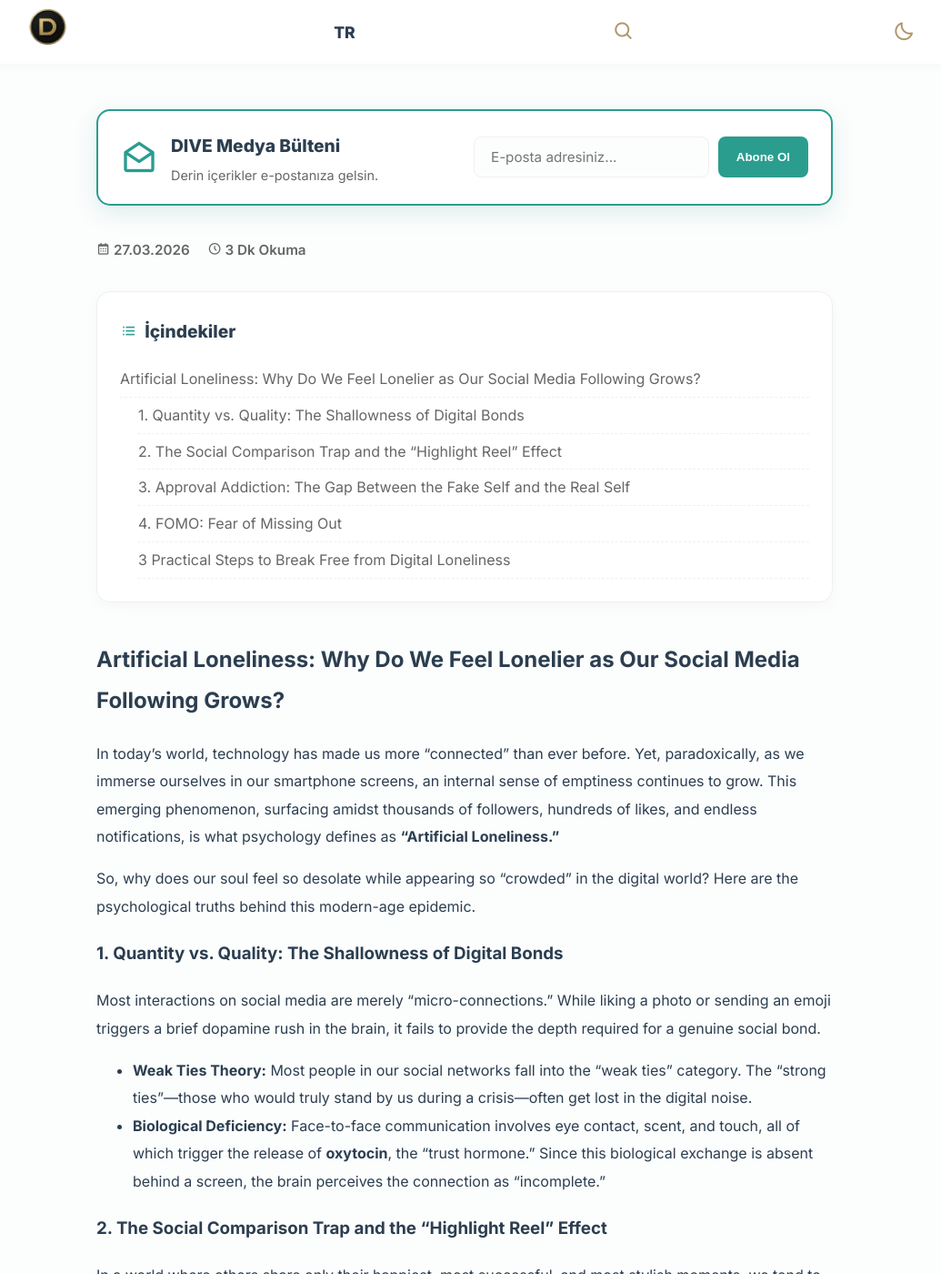
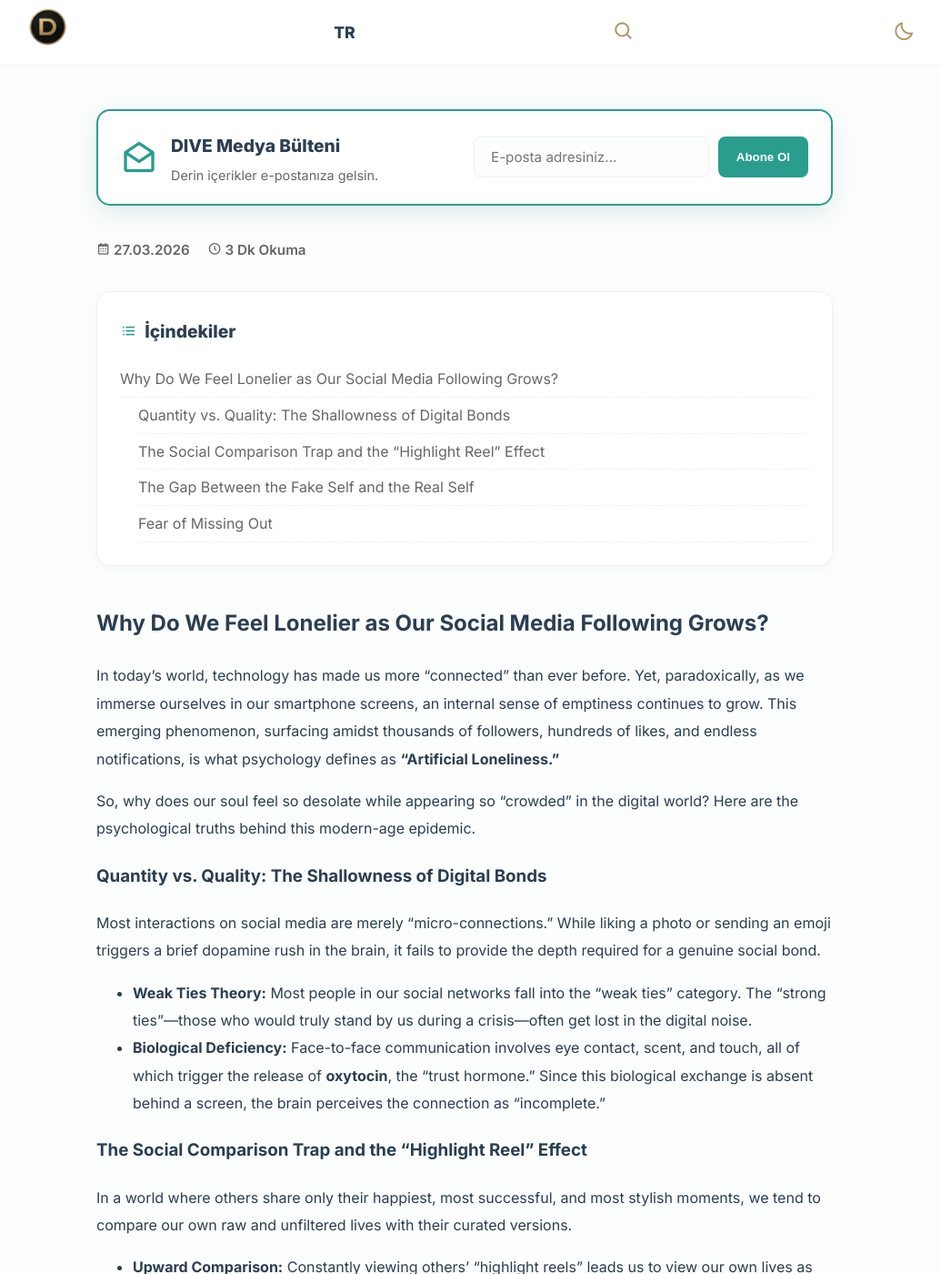
Before and after one commit to EKTHOLDING/dive, a Jekyll site: the page built from en/_posts/2026-03-27-artificial-solitude.md, in a window 1280 px wide and 1400 px high. Shown: the whole window at 91% size, without its empty margins (129-1164 px from the left). Built offline with Jekyll 4.4.1, drawn with Linux system fonts in a browser that asks for light colours; some of the changed text lies outside the part shown.

Commit message:
Update 🇬🇧 İngilizce Yazı Ekle “2026-03-27-artificial-solitude”

````diff
--- a/en/_posts/2026-03-27-artificial-solitude.md
+++ b/en/_posts/2026-03-27-artificial-solitude.md
@@ -6,38 +6,34 @@ kategori: Social Psychology
 image: https://res.cloudinary.com/dk9zsrfpj/image/upload/v1774634281/Gemini_Generated_Image_xsouacxsouacxsou_ohpqwp.png
 ---
 
-## Artificial Loneliness: Why Do We Feel Lonelier as Our Social Media Following Grows?
+## Why Do We Feel Lonelier as Our Social Media Following Grows?
 
 In today's world, technology has made us more "connected" than ever before. Yet, paradoxically, as we immerse ourselves in our smartphone screens, an internal sense of emptiness continues to grow. This emerging phenomenon, surfacing amidst thousands of followers, hundreds of likes, and endless notifications, is what psychology defines as **"Artificial Loneliness."**
 
 So, why does our soul feel so desolate while appearing so "crowded" in the digital world? Here are the psychological truths behind this modern-age epidemic.
 
-### 1. Quantity vs. Quality: The Shallowness of Digital Bonds
+### Quantity vs. Quality: The Shallowness of Digital Bonds
 
 Most interactions on social media are merely "micro-connections." While liking a photo or sending an emoji triggers a brief dopamine rush in the brain, it fails to provide the depth required for a genuine social bond.
 
 - **Weak Ties Theory:** Most people in our social networks fall into the "weak ties" category. The "strong ties"—those who would truly stand by us during a crisis—often get lost in the digital noise.
 - **Biological Deficiency:** Face-to-face communication involves eye contact, scent, and touch, all of which trigger the release of **oxytocin**, the "trust hormone." Since this biological exchange is absent behind a screen, the brain perceives the connection as "incomplete."
 
-### 2. The Social Comparison Trap and the "Highlight Reel" Effect
+###  The Social Comparison Trap and the "Highlight Reel" Effect
 
 In a world where others share only their happiest, most successful, and most stylish moments, we tend to compare our own raw and unfiltered lives with their curated versions.
 
 - **Upward Comparison:** Constantly viewing others' "highlight reels" leads us to view our own lives as "inadequate." Research shows that as social media usage time increases, self-esteem often decreases, leading to a heightened sense of isolation.
 
-### 3. Approval Addiction: The Gap Between the Fake Self and the Real Self
+###  The Gap Between the Fake Self and the Real Self
 
 To exist on social media, we often construct a "digital identity" that is filtered and designed for social approval.
 
 - **The Fatigue of Masking:** If the likes you receive are directed at your "flawless" persona rather than your authentic self, it only deepens your loneliness. This is because the person being liked and approved of is the mask you’ve created, not you.
 
-### 4. FOMO: Fear of Missing Out
+###  Fear of Missing Out
 
 Seeing others constantly having fun, learning new things, or achieving success somewhere else creates a sense that we are "being left out of life." **FOMO** keeps us tethered to our screens while simultaneously severing our ties with the physical people around us.
-
-***
-
-### 3 Practical Steps to Break Free from Digital Loneliness
 
 Artificial loneliness is not a destiny; it is a result of habits. You can try these methods to break the cycle:
 
@@ -47,6 +43,4 @@ Artificial loneliness is not a destiny; it is a result of habits. You can try th
 
 **In conclusion:** Screens may offer us the world, but they cannot replicate the warmth of a true friend or the depth of a sincere conversation. Focus on increasing the number of your "genuine connections," not your follower count.
 
-```plain
-WRITTEN BY: DİLARA TÜRKOĞLU
-```
+WRITTEN BY: DİLARA KARABACAK
````
